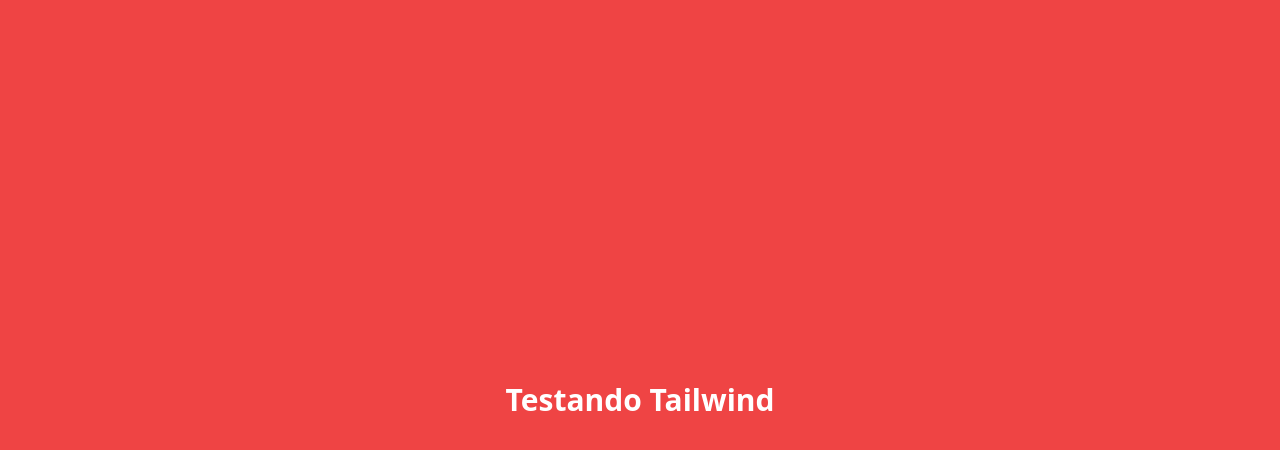
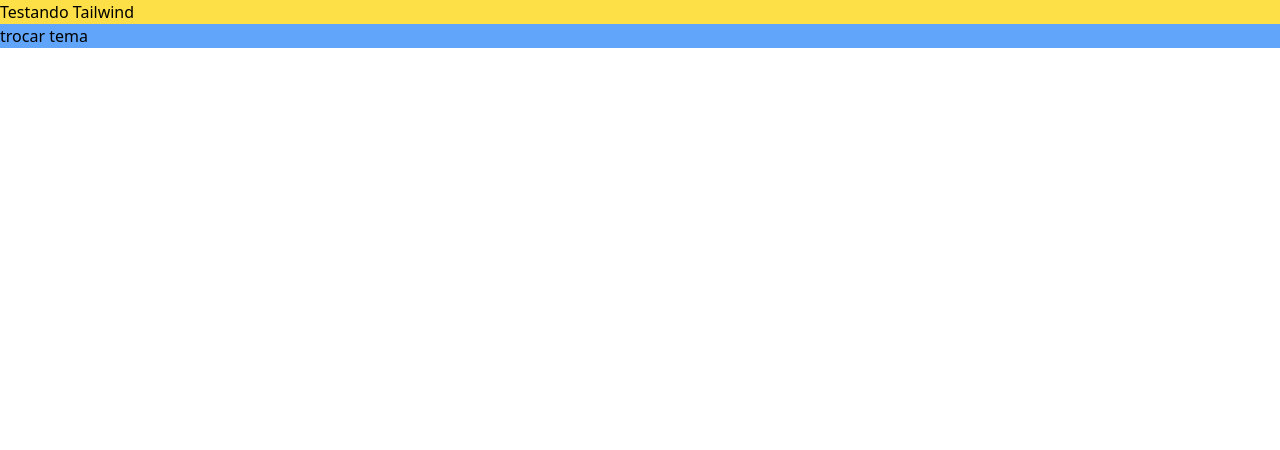
Before and after one commit to RiqueBruno/RiqueBruno, a React (Vite) app: page / in a window 1280 px wide. Shown: the top 450 px of the page. Built offline with nearby package versions, Linux system fonts and the light colour scheme.

Commit message:
feat: adiciona estrutura para funcionar com darkmode

```diff
--- a/src/App.tsx
+++ b/src/App.tsx
@@ -1,7 +1,19 @@
+import { useState } from 'react';
+
 function App() {
+  const [darkMode, setDarkMode] = useState(true);
+
+  const handleThemeChange = () => {
+    setDarkMode(!darkMode);
+  };
   return (
-    <div className="bg-red-500 min-h-screen flex items-center justify-center">
-      <h1 className="text-white text-3xl font-bold">Testando Tailwind</h1>
+    <div className={`${darkMode && 'dark'}`}>
+      <main className="dark:bg-blue-400 bg-white">
+        <h1 className="dark:text-black bg-pink-400 dark:bg-yellow-300">
+          Testando Tailwind
+        </h1>
+        <button onClick={handleThemeChange}>trocar tema</button>
+      </main>
     </div>
   );
 }
```
